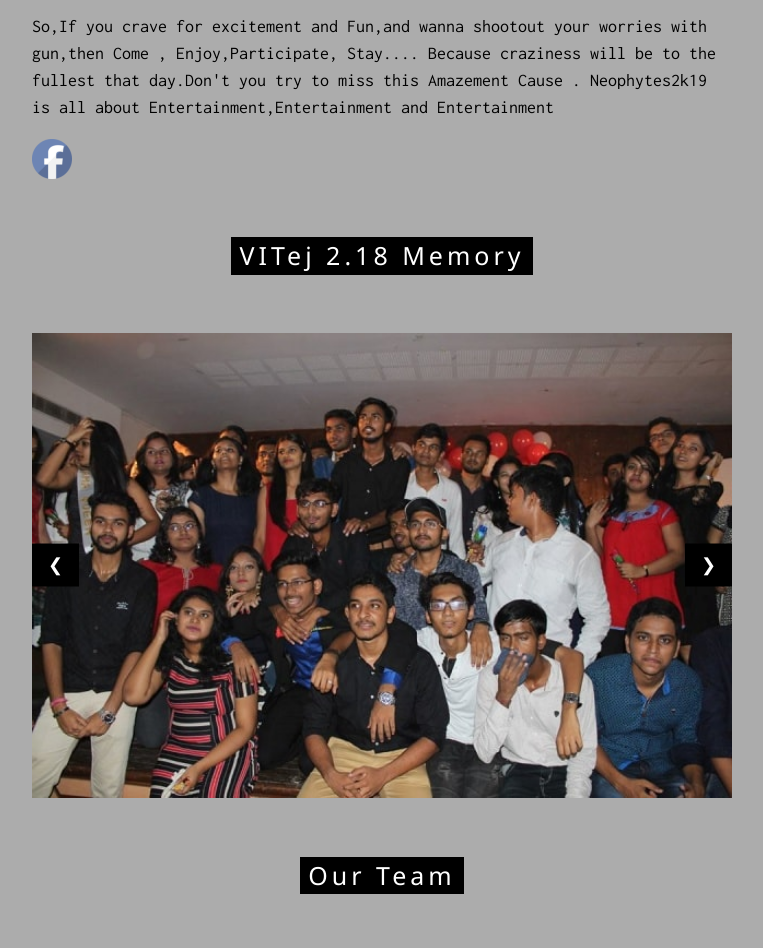
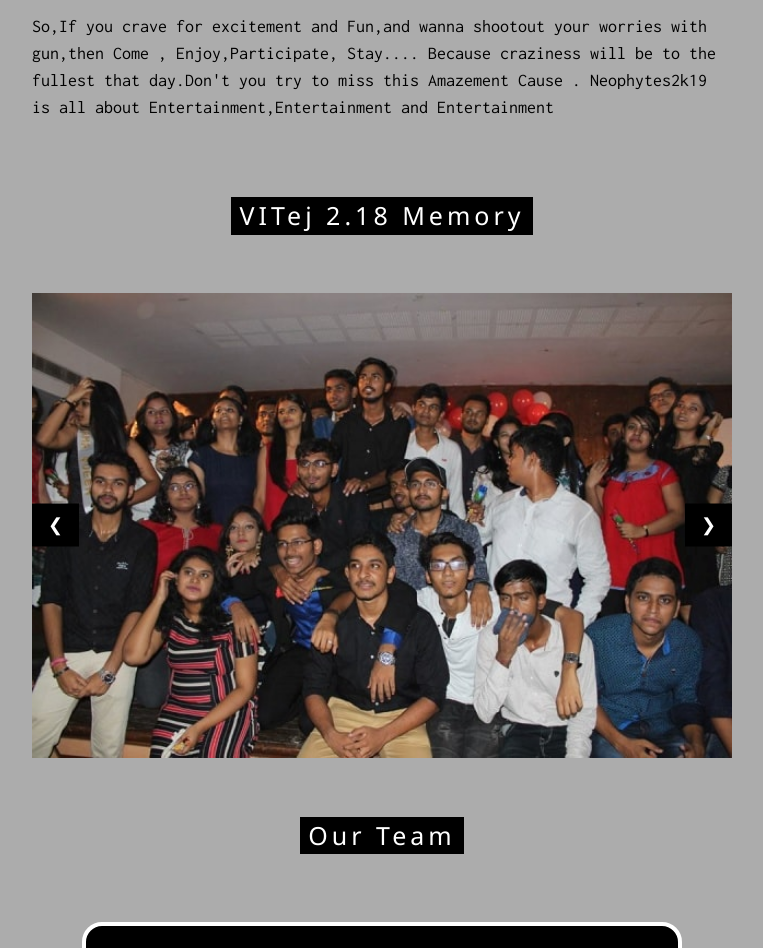
Before and after one commit to Pawanpankaj/neophytesweb, a plain HTML site: page index.html in a window 1280 px wide. Shown: the part 880-1828 px from the top of the page, without its empty margins (258-1021 px from the left). Drawn offline with Linux system fonts and the light colour scheme.

Commit message:
Added about remove fb

```diff
--- a/index.html
+++ b/index.html
@@ -104,7 +104,7 @@ h5{
     <h5 class="w3-center w3-padding-64"><span class="w3-tag w3-wide">ABOUT NEOPHYTES 2K19</span></h5>
     <p>Hellow Juniours!!  Neophytes 2k19  Welcomes You  all to the most amazing phase of your College life.Fasten your Seatbelts Cause we're about to take  you to a roller coaster ride that will cherish throughout Your Life.</p>
     <p>So,If you crave for excitement and Fun,and wanna shootout your worries with gun,then Come , Enjoy,Participate, Stay.... Because craziness will be to the fullest that day.Don't you try to miss this Amazement Cause . Neophytes2k19 is all about Entertainment,Entertainment and Entertainment</p>
-	 <a target="_blank" href="https://www.facebook.com/neophytes2k19"> <img class="social" src="fb-logo.png"/> </a>
+
   </div>
 </div>
 
```
